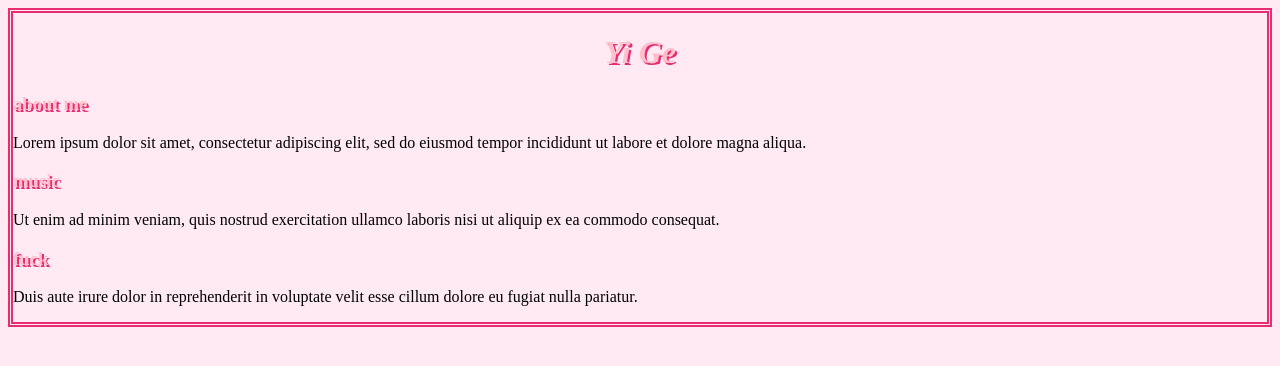
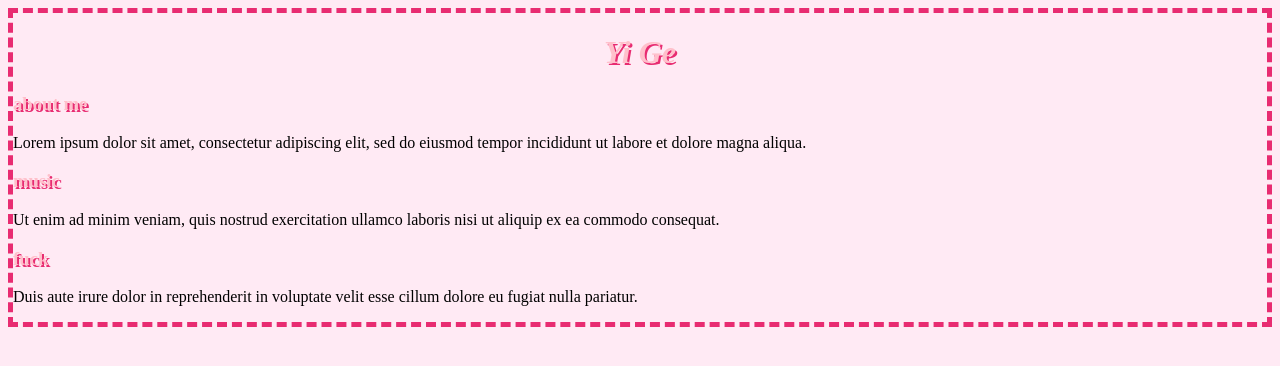
Before and after one commit to BOURGEOlS/BOURGEOlS.github.io, a plain HTML site: page index.html in a window 1280 px wide. Drawn offline with Linux system fonts and the light colour scheme.

Commit message:
Update index.html

```diff
--- a/index.html
+++ b/index.html
@@ -16,7 +16,7 @@
       text-shadow: 2px 2px #e82c71
     }
    body {
-     border: 5px double #e82c71;
+     border: 5px dashed #e82c71;
      background-color: #ffeaf4
     }
   </style>
```
